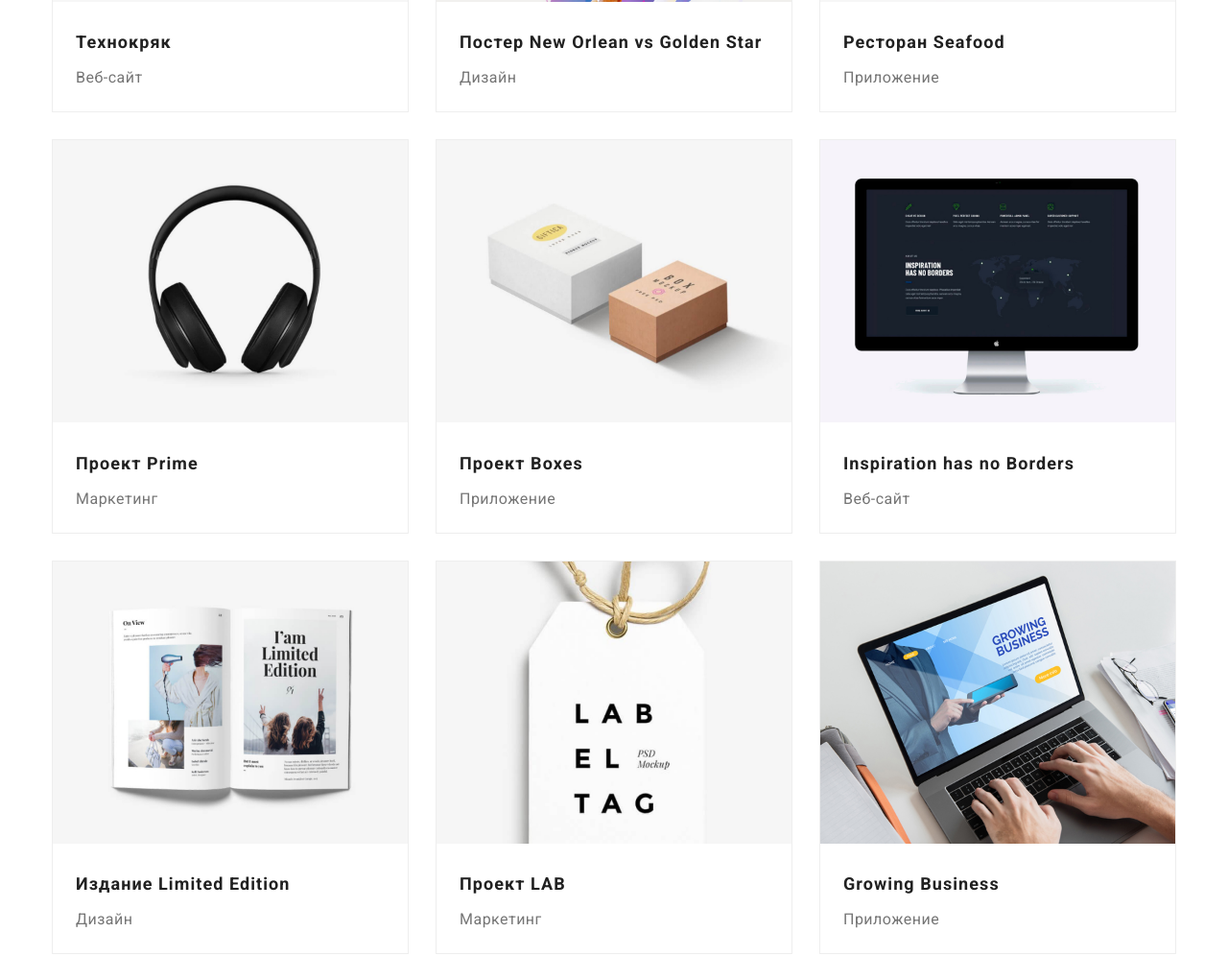
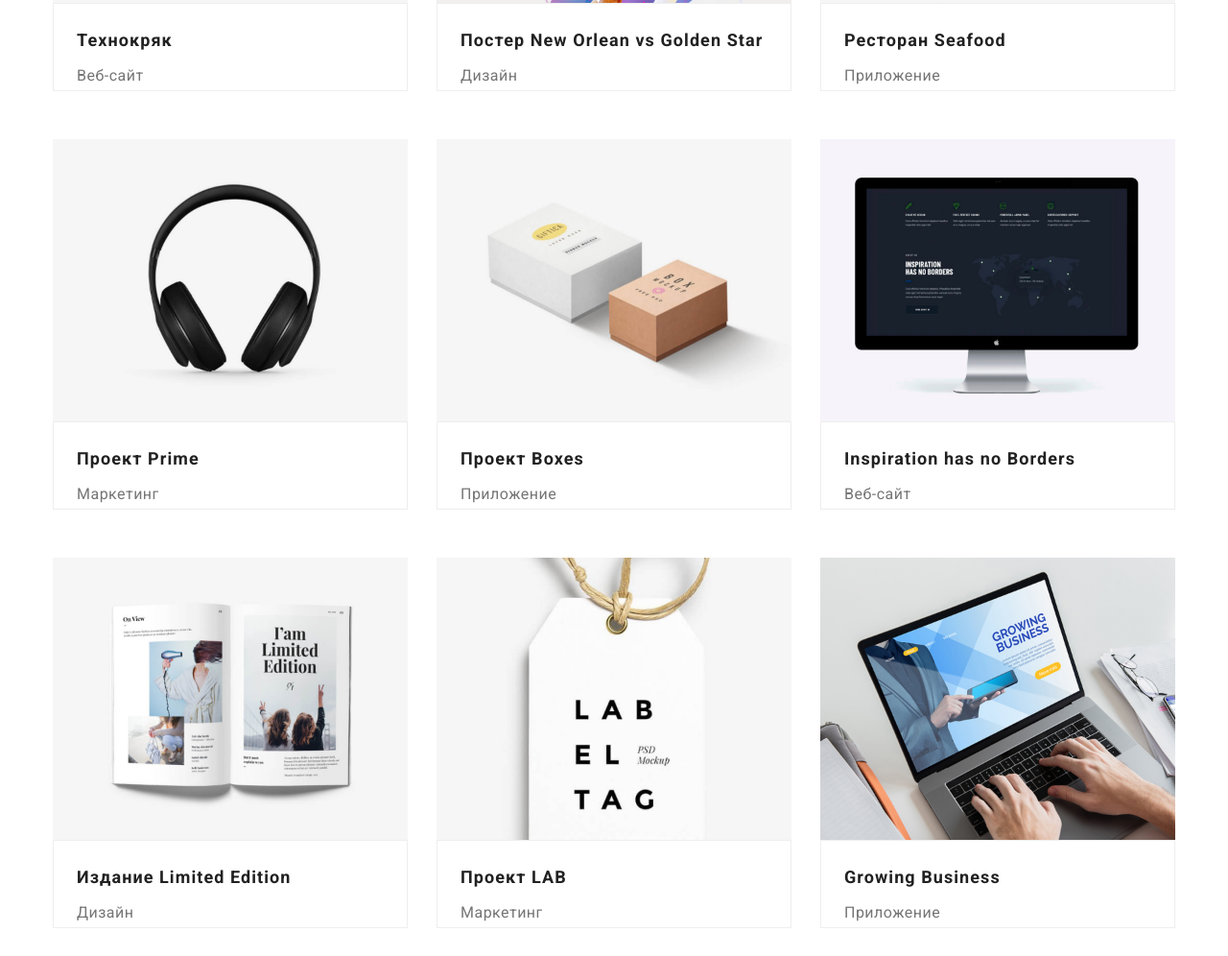
Before and after one commit to fedorzvyk/goit-markup-hw-03, a plain HTML site: page portfolio.html in a window 1280 px wide. Shown: the part 558-1554 px from the top of the page at 96% size. Drawn offline with nearby package versions, Linux system fonts and the light colour scheme.

Commit message:
корректирует бордеры

```diff
--- a/css/styles.css
+++ b/css/styles.css
@@ -92,7 +92,7 @@ body {
     font-size: 14px;
     line-height: 1.14;
     letter-spacing: 0.02em;
-    outline: 1px solid #eeeeee;
+    border-bottom: 1px solid #eeeeee;
 }
 
 .link-logo {
@@ -378,12 +378,23 @@ body {
     padding-left: 24px;
     padding-right: 24px;
 
+}
+
+img {
+    display: block;
+    margin-bottom: 0;
+}
+
+
+.description {
+
+    border: 1px solid #EEEEEE;
 
 }
 
 .projects .item {
     padding-bottom: 20px;
-    outline: 1px solid #EEEEEE;
+    /* outline: 1px solid #EEEEEE;  */
 
 
 
--- a/portfolio.html
+++ b/portfolio.html
@@ -62,48 +62,66 @@
                 <ul class="projects list">
                     <li class="item">
                         <img src="./images/poster1.jpg" alt="Технокряк" width="370">
+                        <div class="description">
                             <h2 class="title">Технокряк</h2>
                             <p class="text">Веб-сайт</p>
+                        </div>
                     </li>
                     <li class="item">
                         <img src="./images/poster2.jpg" alt="Постер New Orlean vs Golden Star" width="370">
+                        <div class="description">
                             <h2 class="title">Постер New Orlean vs Golden Star</h2>
                             <p class="text">Дизайн</p>
+                        </div>
                     </li>
                     <li class="item">
                         <img src="./images/poster3.jpg" alt="Ресторан Seafood" width="370">
+                        <div class="description">
                             <h2 class="title">Ресторан Seafood</h2>
                             <p class="text">Приложение</p>
+                        </div>
                     </li>
                     <li class="item">
                         <img src="./images/poster4.jpg" alt="Проект Prime" width="370">
+                        <div class="description">
                             <h2 class="title">Проект Prime</h2>
                             <p class="text">Маркетинг</p>
+                        </div>
                     </li>
                     <li class="item">
                         <img src="./images/poster5.jpg" alt="Проект Boxes" width="370">
+                        <div class="description">
                             <h2 class="title">Проект Boxes</h2>
                             <p class="text">Приложение</p>
+                        </div>
                     </li>
                     <li class="item">
                         <img src="./images/poster6.jpg" alt="Inspiration has no Borders" width="370">
+                        <div class="description">
                             <h2 class="title">Inspiration has no Borders</h2>
                             <p class="text">Веб-сайт</p>
+                        </div>
                     </li>
                     <li class="item">
                         <img src="./images/poster7.jpg" alt="Издание Limited Edition" width="370">
+                        <div class="description">
                             <h2 class="title">Издание Limited Edition</h2>
                             <p class="text">Дизайн</p>
+                        </div>
                     </li>
                     <li class="item">
                         <img src="./images/poster8.jpg" alt="Проект LAB" width="370">
+                        <div class="description">
                             <h2 class="title">Проект LAB</h2>
                             <p class="text">Маркетинг</p>
+                        </div>
                     </li>
                     <li class="item">
                         <img src="./images/poster9.jpg" alt="Growing Business" width="370">
+                        <div class="description">
                             <h2 class="title">Growing Business</h2>
                             <p class="text">Приложение</p>
+                        </div>
                     </li>
                 </ul>
             </div>
```
Lines whose indentation alone changed are shown as unchanged.
